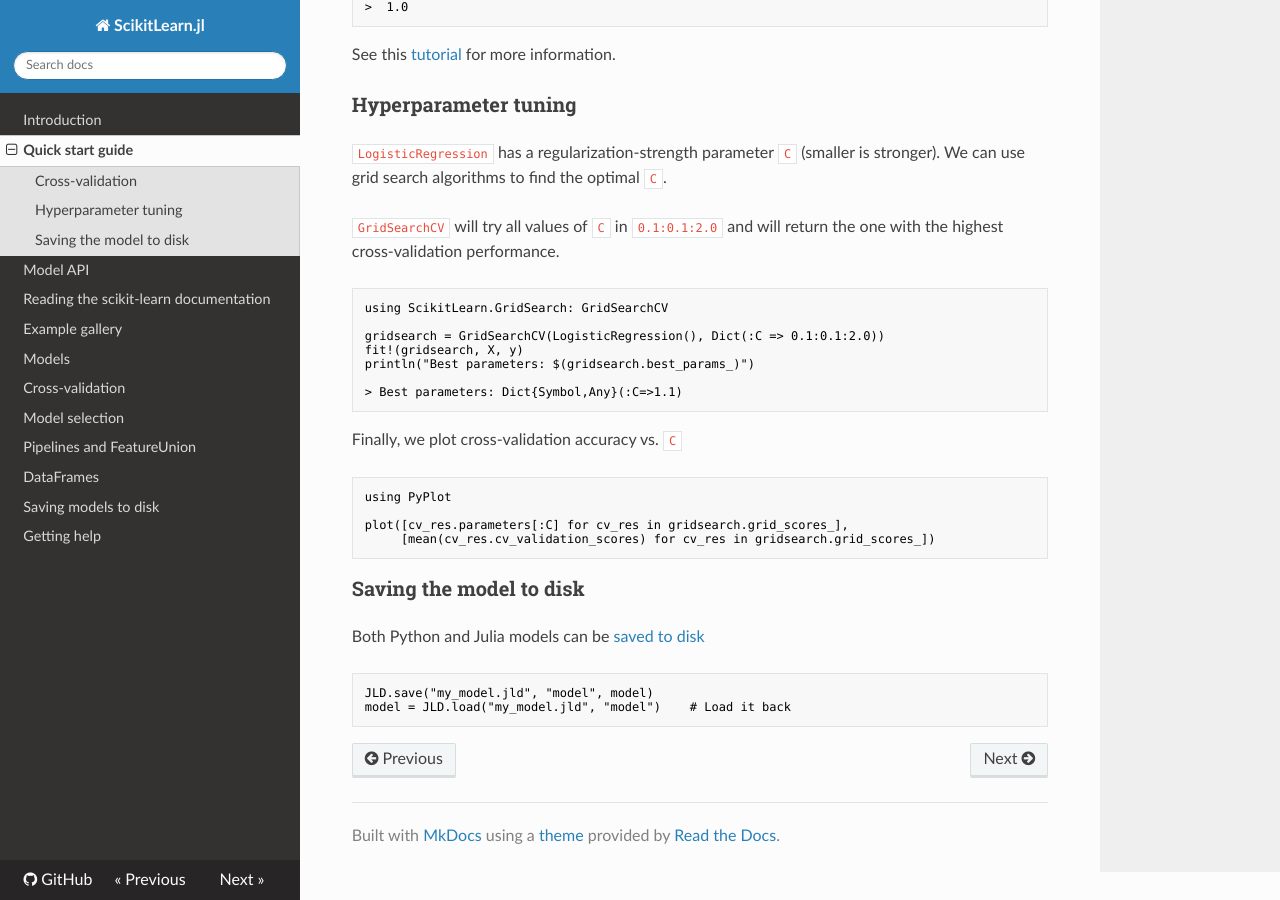
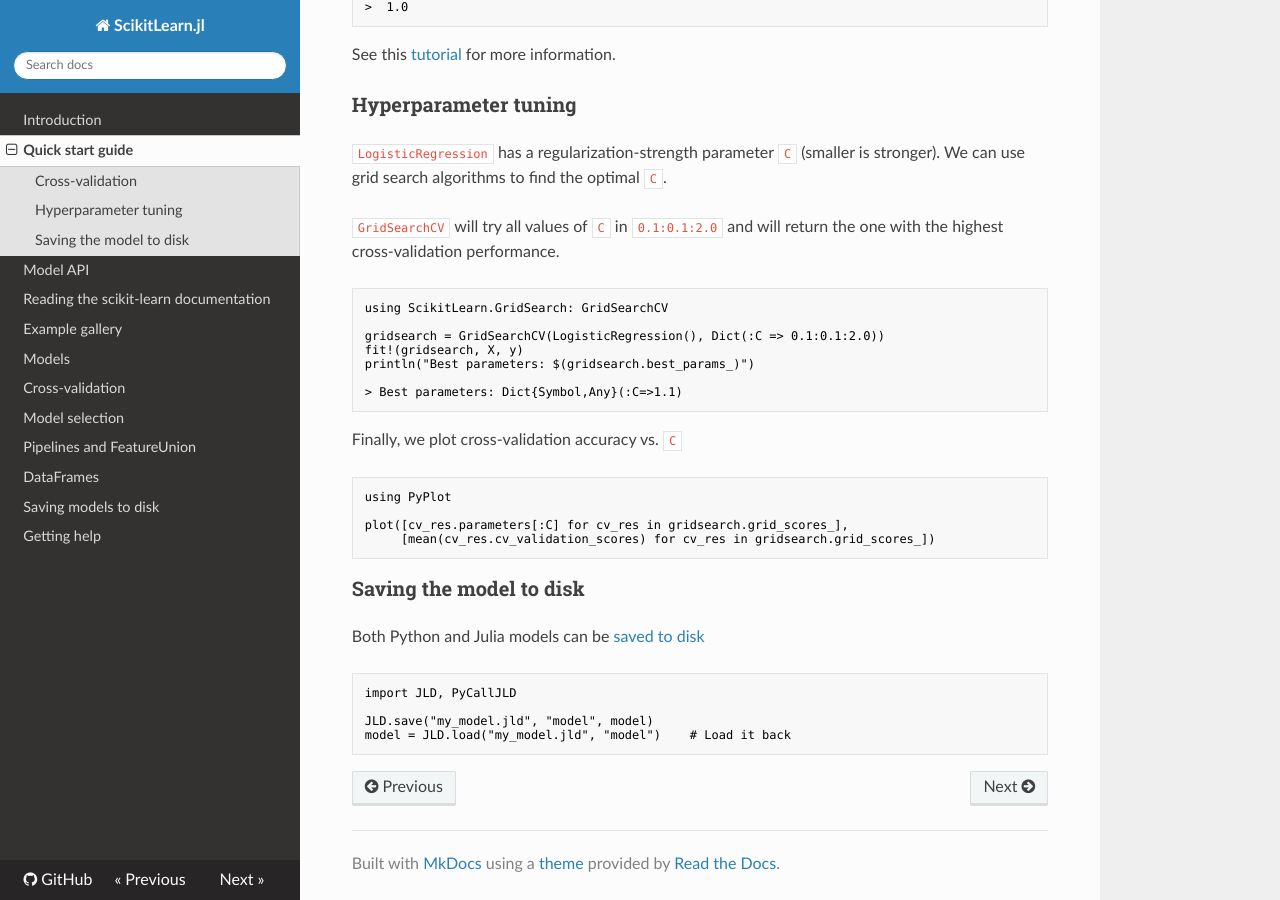
Before and after one commit to cstjean/ScikitLearn.jl, an MkDocs documentation site: the page built from docs/quickstart.md, in a window 1280 px wide and 900 px high, scrolled down 1082 px. Built offline with MkDocs 1.6.1, drawn with Linux system fonts in a browser that asks for light colours; nearby versions of some CDN libraries; old or Windows-style settings are respelled for this version of MkDocs.

Commit message:
Add import statement to quickstart

````diff
--- a/docs/quickstart.md
+++ b/docs/quickstart.md
@@ -96,6 +96,8 @@ plot([cv_res.parameters[:C] for cv_res in gridsearch.grid_scores_],
 Both Python and Julia models can be [saved to disk](jld.jl)
 
 ```julia
+import JLD, PyCallJLD
+
 JLD.save("my_model.jld", "model", model)
 model = JLD.load("my_model.jld", "model")    # Load it back
 ```
````
